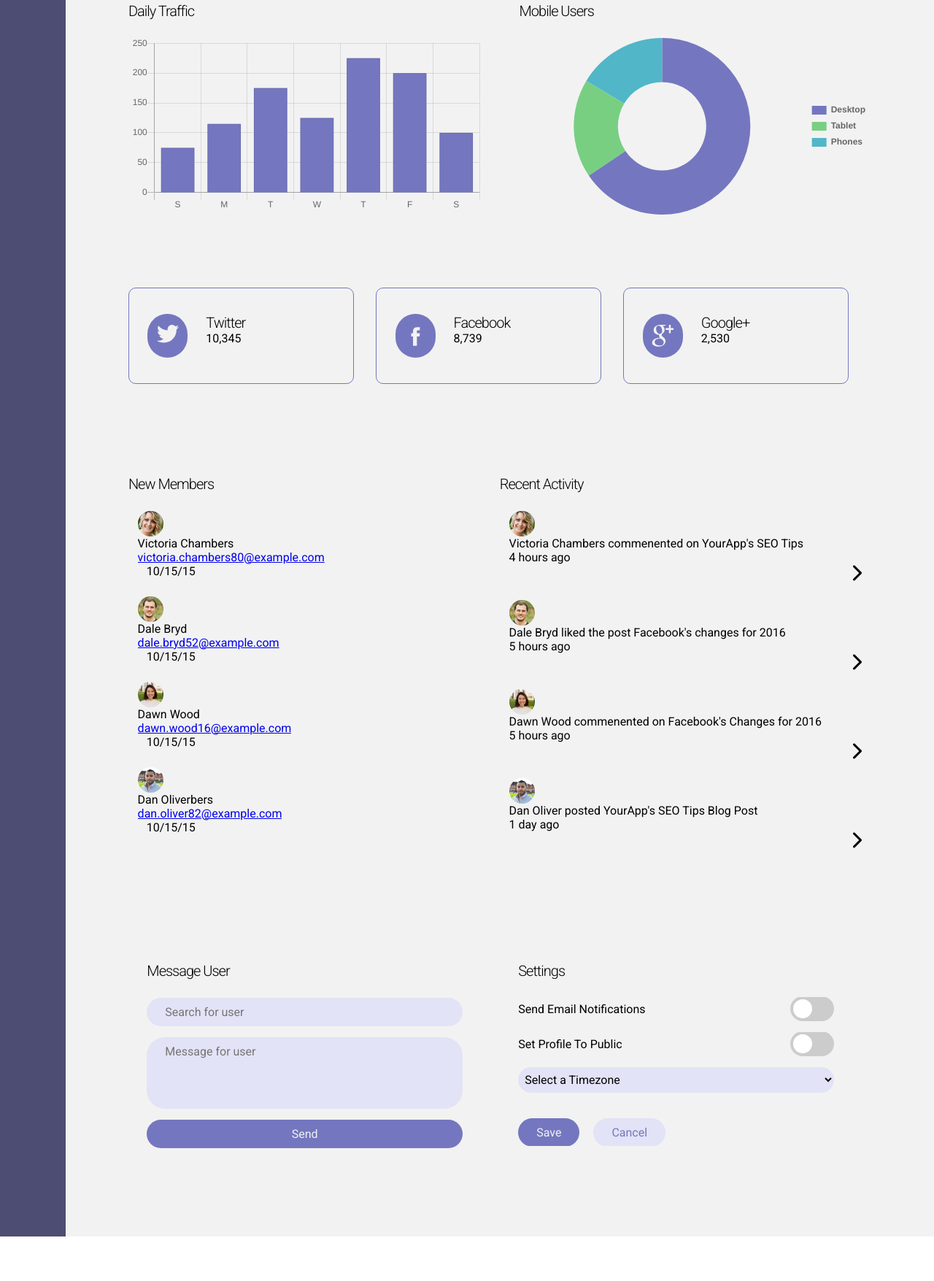
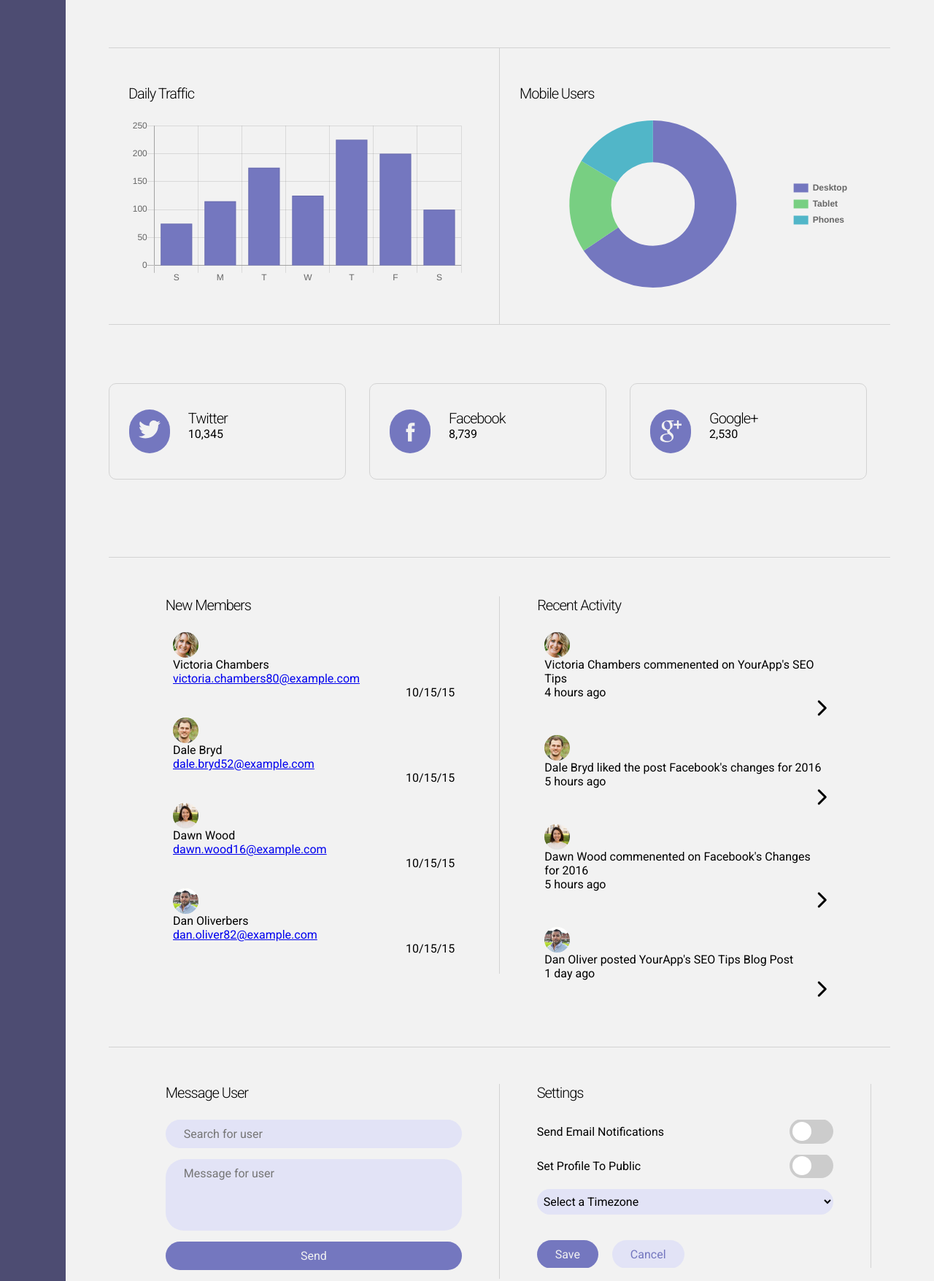
Before and after one commit to db3design/Project8, a plain HTML site: page index.html in a window 1280 px wide. Shown: the part 923-2678 px from the top of the page at 73% size. Before the commit the page ends 2617 px from the top, so only its background shows below. Drawn offline with nearby package versions, Linux system fonts and the light colour scheme.

Commit message:
resubmission1

```diff
--- a/index.html
+++ b/index.html
@@ -246,12 +246,12 @@
         <section class="message">
             <h3 class="text-1">Message User</h3>
 
-            <form class="widget-container">
+            <form name="messageForm"  class="widget-container">
                 <input type="text" placeholder="Search for user"
-            class="form-field" id="userField">
+            class="form-field" id="userField" required>
                 <textarea placeholder="Message for user" class="form-area"
-            id= "messageField" ></textarea>
-                <button class="button-primary" id="send">Send</button>
+            id= "messageField" required></textarea>
+                <button class="button-primary" id="send" onclick="successMessage()">Send</button>
             </form>
         </section>
 
--- a/js/submit.js
+++ b/js/submit.js
@@ -1,5 +1,5 @@
 var button = document.getElementById('send');
 
-button.onclick = function () {
+function successMessage () {
     alert('Your Message Has Been Sent');
 }
--- a/scss/elements/_main.scss
+++ b/scss/elements/_main.scss
@@ -1,3 +1,9 @@
+* {
+    @media screen and (max-width: 768px) {
+        border: none !important;
+        overflow: hidden;
+    }
+}
 .main {
     .row1 {
         @include flexColumn;
@@ -7,6 +13,7 @@
             @include fullWidth;
             @include displayFlex;
             @include smallVerticalMargin;
+            padding: 10px 0;
 
             @media screen and (min-width: $small) {
                 flex-direction: column;
@@ -17,20 +24,30 @@
              }
 
             .headline {
-                @include threeQuarters;
+                flex: 1 15%;
+                padding-bottom: 17.5px;
+                position: relative;
+                top: 5px;
+                padding-right: 25px;
+                margin: 0;
+                border-right: 1px solid lightgrey;
 
                 @media screen and (min-width: $small) {
                     margin-bottom: 15px;
                 }
             }
             .main-header-search {
-                @include oneQuarter;
+                flex: 1 85%;
+                @include displayFlex;
+                padding-bottom: 15px;
+                border-bottom: 1px solid lightgrey;
 
                 @media screen and (min-width: $medium) {
                    @include flexRow;
                  }
 
                 input {
+                    margin-left: auto;
                     margin-right: -30px;
                 }
                 button {
@@ -98,15 +115,24 @@
 
     .daily {
         @include displayFlex;
-        margin-top: 50px;
-        margin-bottom: 50px;
+        margin-top: 75px;
+        margin-bottom: 75px;
+        border-top: .5px solid lightgrey;
+        border-bottom: .5px solid lightgrey;
 
         .widget-container-half {
             @include flexHalf;
             @include smallSidePadding;
+            padding-bottom: 50px;
+            padding-right: 50px;
+            padding-top: 50px;
 
             h3 {
                 @include smallMarginBottom;
+            }
+
+            &:first-of-type {
+                border-right: .5px solid lightgrey;
             }
 
             @media screen and (min-width: $small) {
@@ -131,8 +157,7 @@
         @include displayFlex;
         @include centerFlex;
         @include smallSidePadding;
-        margin-top: 50px * 2;
-        margin-bottom: 50px * 2;
+        padding: 7.5% 0;
 
         @media screen and (min-width: $small) {
             flex-direction: column;
@@ -144,7 +169,7 @@
         .social-container {
             flex: 1 30%;
             @include displayFlex;
-            border: 1px solid $color-1-hex;
+            border: 1px solid lightgrey;
             padding: 35px 2.5%;
             margin-right: 3%;
             border-radius: 10px;
@@ -183,6 +208,9 @@
 
         @include displayFlex;
         @include smallSidePadding;
+        padding-top: 5%;
+        border-bottom: .5px solid lightgrey;
+        border-top: .5px solid lightgrey;
 
         @media screen and (min-width: $small) {
             flex-direction: column;
@@ -196,6 +224,8 @@
             @include flexHalf;
            @include flexColumn;
            margin-bottom: 50px * 2;
+           padding: 0 5%;
+            border-right: .5px solid lightgrey;
 
            .text-1 {
                margin-bottom: 25px;
@@ -208,6 +238,7 @@
                 @include smallSidePadding;
                 @include microMarginBottom;
                 padding-right: 10%;
+
 
                 @media screen and (min-width: $small) {
                     flex-direction: column;
@@ -230,12 +261,17 @@
                        margin-left: 2.5%;
                        align-self: flex-start;
                      }
+                     @media screen and (min-width: $medium) {
+                        @include flexEnd;
+                    margin-left: auto;
+                      }
                 }
             }
         }
         section.activity {
             @include flexHalf;
             @include flexColumn;
+            padding: 0 5%;
 
             .text-1 {
                 margin-bottom: 25px;
@@ -282,6 +318,7 @@
         @include displayFlex;
         @include smallSidePadding;
         margin-bottom: 50px;
+        margin-top: 50px;
 
         @media screen and (min-width: $small) {
             flex-direction: column;
@@ -295,6 +332,8 @@
            @include smallSidePadding;
            @include microMarginBottom;
             padding-right: 5%;
+            padding: 0 5%;
+            border-right: .5px solid lightgrey;
 
             @media screen and (min-width: $small) {
                 margin-bottom: 50px;
@@ -348,6 +387,8 @@
             @include smallSidePadding;
             @include microMarginBottom;
             padding-right: 5%;
+            padding: 0 5%;
+            border-right: .5px solid lightgrey;
 
             h3 {
                 margin-bottom: 25px;
```
Also changed, not shown: scss/styles.css, 1 other file.
